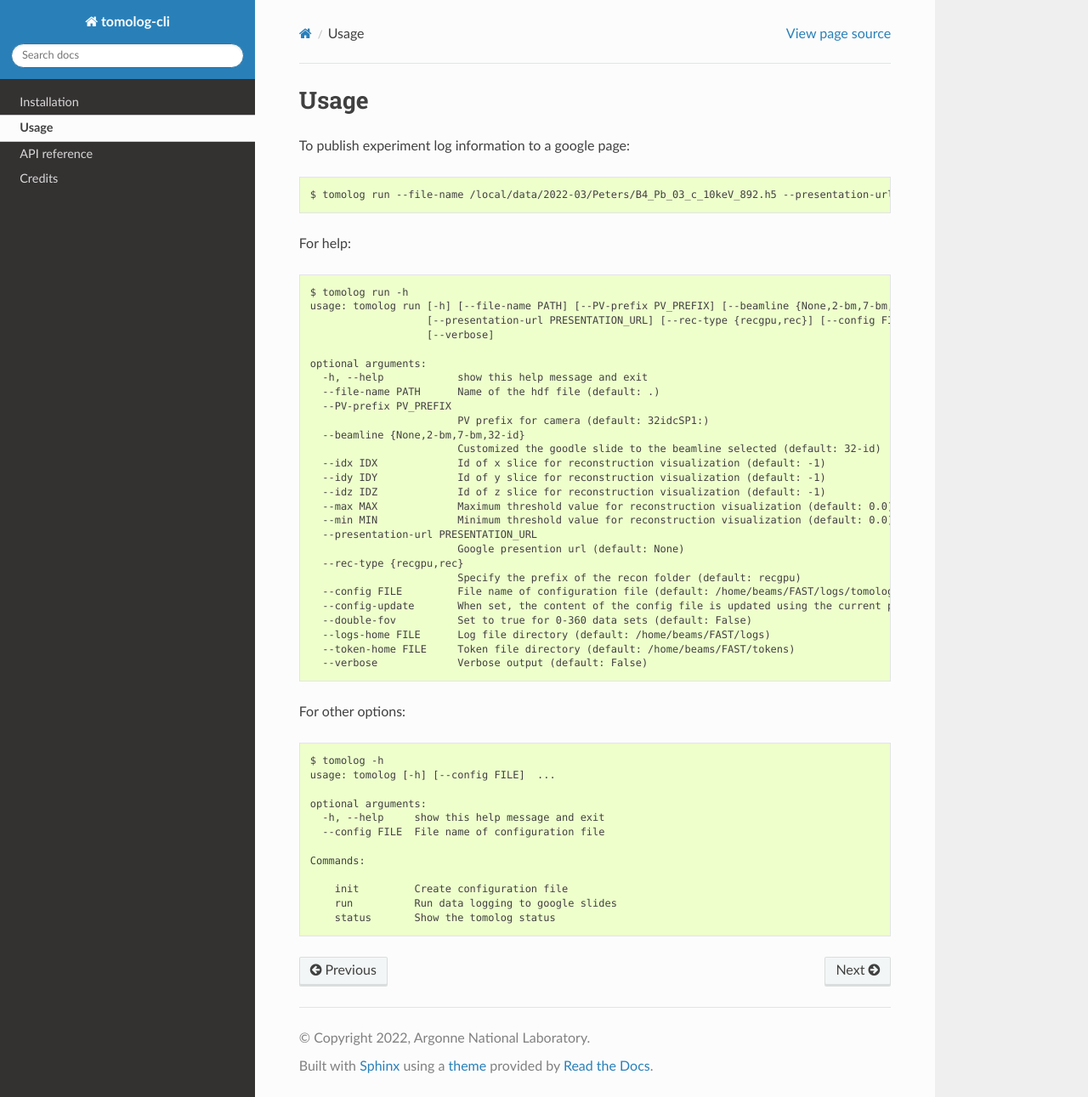
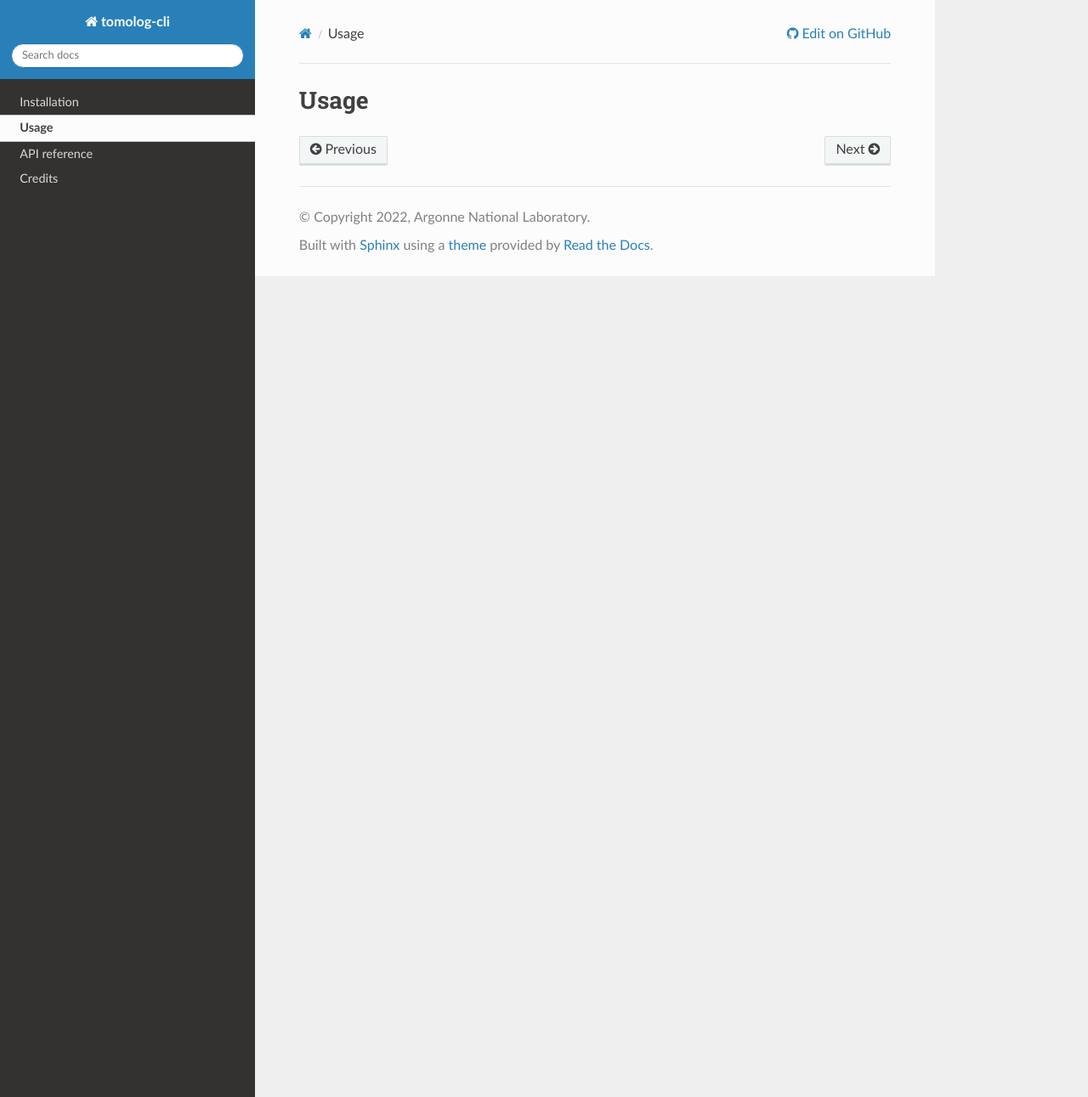
Before and after one commit to xray-imaging/tomolog-cli, a Sphinx documentation site: the page built from docs/source/usage.rst, in a window 1280 px wide and 1291 px high. Shown: the whole window at 85% size. Built offline with Sphinx 7.4.7 and the Read the Docs theme 3.1.0, drawn with Linux system fonts in a browser that asks for light colours.

Commit message:
doc update and doc fixes

```diff
--- a/docs/conf.py
+++ b/docs/conf.py
@@ -129,15 +129,17 @@ pygments_style = 'sphinx'
 # The theme to use for HTML and HTML Help pages.  See the documentation for
 # a list of builtin themes.
 html_theme = 'sphinx_rtd_theme'
-html_theme_path = [sphinx_rtd_theme.get_html_theme_path()]
 
 # on_rtd is whether we are on readthedocs.org
 on_rtd = os.environ.get('READTHEDOCS', None) == 'True'
 
-if not on_rtd:  # only import and set the theme if we're building docs locally
-    import sphinx_rtd_theme
-    html_theme = 'sphinx_rtd_theme'
-    html_theme_path = [sphinx_rtd_theme.get_html_theme_path()]
+html_context = {
+    "display_github": True, # Integrate GitHub
+    "github_user": "xray-imaging", # Username
+    "github_repo": "tomolog", # Repo name
+    "github_version": "main", # Version
+    "conf_py_path": "/docs/", # Path in the checkout to the docs root
+}
 
 # Theme options are theme-specific and customize the look and feel of a theme
 # further.  For a list of options available for each theme, see the
@@ -335,7 +337,6 @@ MOCK_MODULES = ['h5py',
                 'numpy',
                 'epics',
                 'dotenv',
-                'dropbox',
                 'tifffile',
                 'meta',
                 'mpl_toolkits',
@@ -349,6 +350,7 @@ MOCK_MODULES = ['h5py',
                 'google',
                 'googleapiclient',
                 'google.oauth2',
+                'googleapiclient.http',
                 'googleapiclient.discovery',
                 'pandas'
                 ]
--- a/docs/source/usage.rst
+++ b/docs/source/usage.rst
@@ -1,53 +1,3 @@
 =====
 Usage
 =====
-
-To publish experiment log information to a google page::
-
-   $ tomolog run --file-name /local/data/2022-03/Peters/B4_Pb_03_c_10keV_892.h5 --presentation-url https://docs.google.com/presentation/d/128c8JYiJ5EjbQhAtegYYetwDUVZILQjZ5fUIoWuR_aI/edit#slide=id.p
-
-
-For help::
-
-   $ tomolog run -h
-   usage: tomolog run [-h] [--file-name PATH] [--PV-prefix PV_PREFIX] [--beamline {None,2-bm,7-bm,32-id}] [--idx IDX] [--idy IDY] [--idz IDZ] [--max MAX] [--min MIN]
-                      [--presentation-url PRESENTATION_URL] [--rec-type {recgpu,rec}] [--config FILE] [--config-update] [--double-fov] [--logs-home FILE] [--token-home FILE]
-                      [--verbose]
-
-   optional arguments:
-     -h, --help            show this help message and exit
-     --file-name PATH      Name of the hdf file (default: .)
-     --PV-prefix PV_PREFIX
-                           PV prefix for camera (default: 32idcSP1:)
-     --beamline {None,2-bm,7-bm,32-id}
-                           Customized the goodle slide to the beamline selected (default: 32-id)
-     --idx IDX             Id of x slice for reconstruction visualization (default: -1)
-     --idy IDY             Id of y slice for reconstruction visualization (default: -1)
-     --idz IDZ             Id of z slice for reconstruction visualization (default: -1)
-     --max MAX             Maximum threshold value for reconstruction visualization (default: 0.0)
-     --min MIN             Minimum threshold value for reconstruction visualization (default: 0.0)
-     --presentation-url PRESENTATION_URL
-                           Google presention url (default: None)
-     --rec-type {recgpu,rec}
-                           Specify the prefix of the recon folder (default: recgpu)
-     --config FILE         File name of configuration file (default: /home/beams/FAST/logs/tomolog.conf)
-     --config-update       When set, the content of the config file is updated using the current params values (default: False)
-     --double-fov          Set to true for 0-360 data sets (default: False)
-     --logs-home FILE      Log file directory (default: /home/beams/FAST/logs)
-     --token-home FILE     Token file directory (default: /home/beams/FAST/tokens)
-     --verbose             Verbose output (default: False)
-
-For other options::
-
-   $ tomolog -h
-   usage: tomolog [-h] [--config FILE]  ...
-
-   optional arguments:
-     -h, --help     show this help message and exit
-     --config FILE  File name of configuration file
-
-   Commands:
-
-       init         Create configuration file
-       run          Run data logging to google slides
-       status       Show the tomolog status
--- a/tomolog_cli/__init__.py
+++ b/tomolog_cli/__init__.py
@@ -10,7 +10,6 @@ from tomolog_cli.config import *
 from tomolog_cli.log import *
 from tomolog_cli.auth import *
 from tomolog_cli.google_snippets import *
-from tomolog_cli.dropbox_snippets import *
 
 from tomolog_cli.tomolog import *
 from tomolog_cli.tomolog_32id import *
```
Also changed, not shown: docs/source/install.rst (+2 -35 lines), 2 other files.
